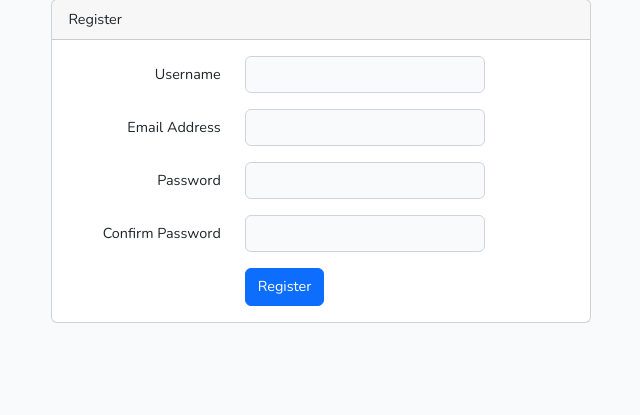
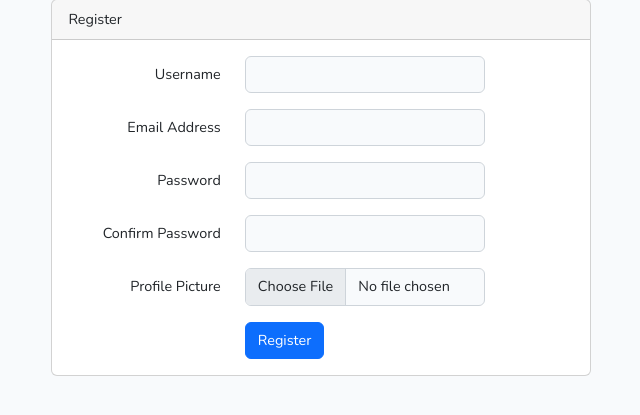
Before and after one commit to Ganta-KH/social, a Laravel app: page /register in a window 1280 px wide. Shown: the part 83-498 px from the top of the page, without its empty margins (319-959 px from the left). Run offline with Laravel 10, Linux system fonts and the light colour scheme; style sheets or scripts are compiled from the project's sources.

```diff
--- a/app/Http/Controllers/Auth/RegisterController.php
+++ b/app/Http/Controllers/Auth/RegisterController.php
@@ -6,6 +6,7 @@ use App\Http\Controllers\Controller;
 use App\Providers\RouteServiceProvider;
 use App\Models\User;
 use Illuminate\Foundation\Auth\RegistersUsers;
+use Illuminate\Support\Facades\Auth;
 use Illuminate\Support\Facades\Hash;
 use Illuminate\Support\Facades\Validator;
 
@@ -53,6 +54,7 @@ class RegisterController extends Controller
             'username' => ['required', 'string', 'max:255', 'unique:users'],
             'email' => ['required', 'string', 'email', 'max:255', 'unique:users'],
             'password' => ['required', 'string', 'min:8', 'confirmed'],
+            'avatar' => ['nullable', 'mimes:jpg,png,gif,jpeg']
         ]);
     }
 
@@ -67,7 +69,7 @@ class RegisterController extends Controller
         return User::create([
             'username' => $data['username'],
             'email' => $data['email'],
-            'password' => Hash::make($data['password']),
+            'password' => Hash::make($data['password'])
         ]);
     }
 }
--- a/app/Models/User.php
+++ b/app/Models/User.php
@@ -21,6 +21,7 @@ class User extends Authenticatable
         'username',
         'email',
         'password',
+        'avatar',
     ];
 
     /**
--- a/resources/views/auth/register.blade.php
+++ b/resources/views/auth/register.blade.php
@@ -61,6 +61,20 @@
                             </div>
                         </div>
 
+                        <div class="row mb-3">
+                            <label for="avatar" class="col-md-4 col-form-label text-md-end">{{ __('Profile Picture') }}</label>
+
+                            <div class="col-md-6">
+                                <input id="avatar" type="file" class="form-control @error('avatar') is-invalid @enderror" name="avatar" value="{{ old('avatar') }}">
+
+                                @error('avatar')
+                                    <span class="invalid-feedback" role="alert">
+                                        <strong>{{ $message }}</strong>
+                                    </span>
+                                @enderror
+                            </div>
+                        </div>
+
                         <div class="row mb-0">
                             <div class="col-md-6 offset-md-4">
                                 <button type="submit" class="btn btn-primary">
```
Also changed, not shown: database/migrations/2023_12_18_155855_add_picture_to_users_table.php.
